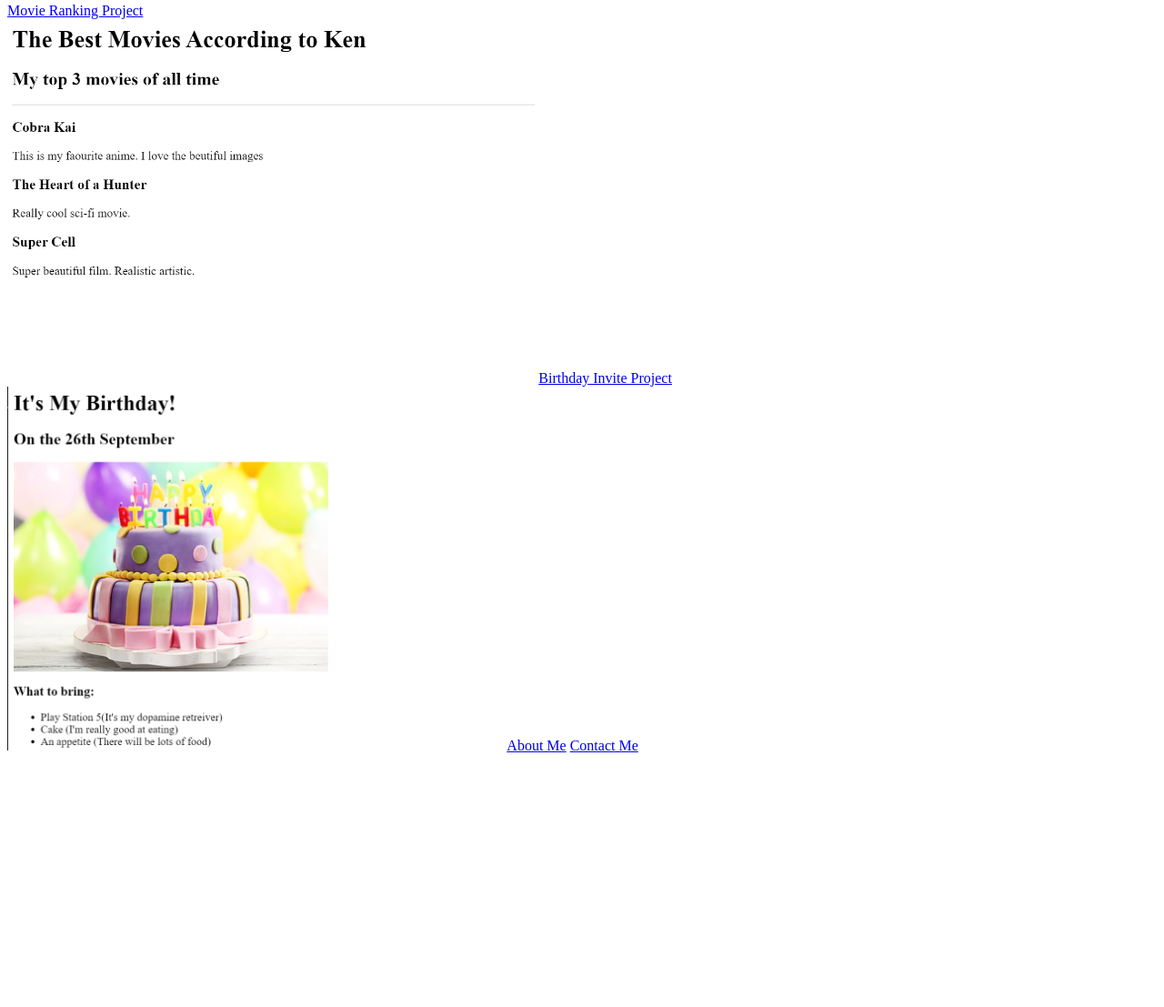
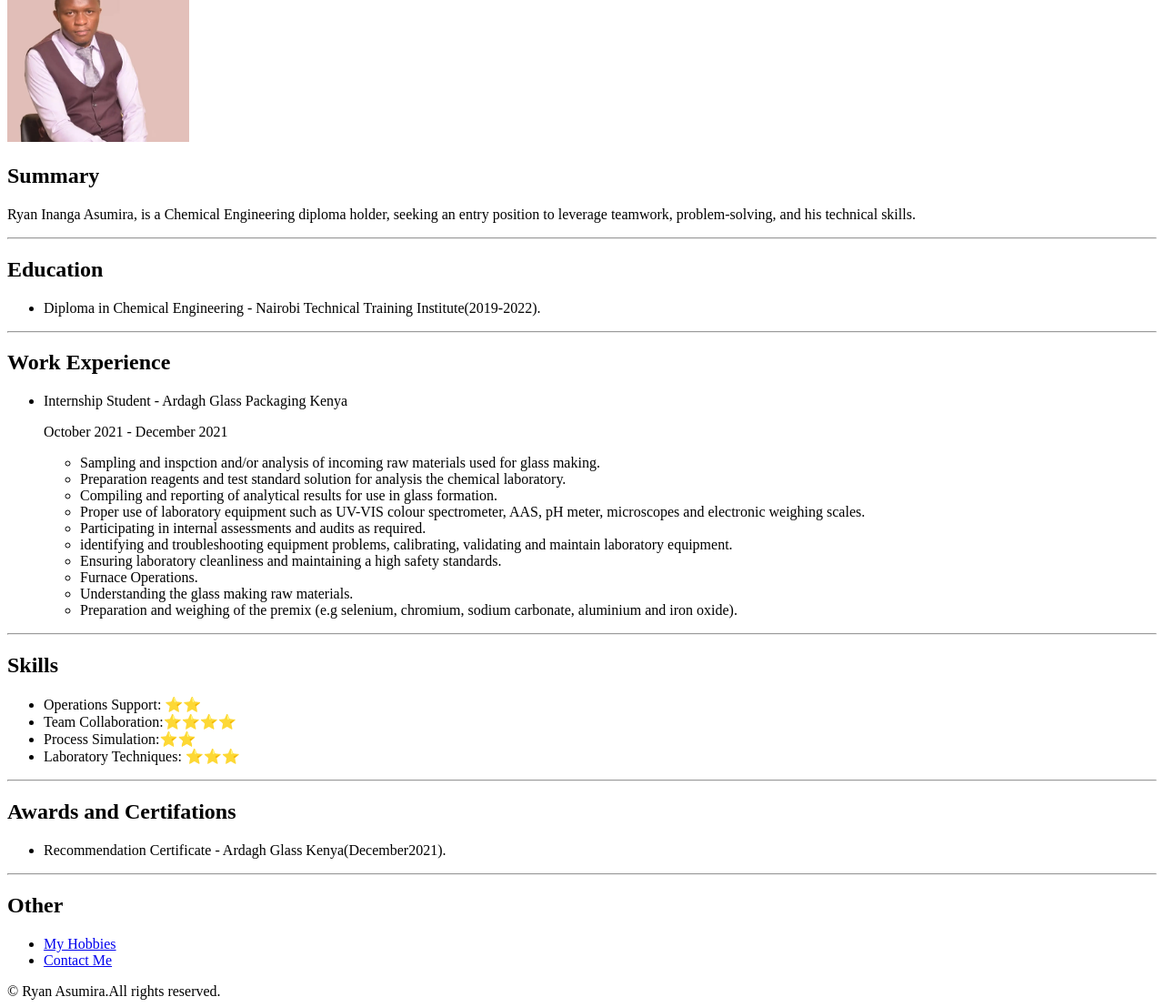
Before and after one commit to ryanasumira/html-portfolio, a plain HTML site: page index.html in a window 1280 px wide. Shown: the part 124-1231 px from the top of the page at 91% size. Before the commit the page ends 961 px from the top, so only its background shows below. Drawn offline with Linux system fonts and the light colour scheme.

Commit message:
Add files via upload

```diff
--- a/index.html
+++ b/index.html
@@ -1,38 +1,59 @@
-<!-- TODO 1: Create the HTML Boilerplate -->
-
-<!-- TODO 2: Add Your previous projects' HTML into the public folder -->
-
-<!-- TODO 3: Take screenshots of your project previews and add the images to the images folder -->
-
-<!-- TODO 4: Add titles/subtitles etc. -->
-
-<!-- TODO 5: Add a link to the project pages -->
-
-<!-- TODO 6: Add images to show the project previews
-HINT for TODO 6: You can use the height attribute set to 200 to make the image smaller:
-https://developer.mozilla.org/en-US/docs/Web/HTML/Element/img#attr-height -->
-
-<!-- TODO 7: Add the Contact Me and About Me page links -->
-
 <!DOCTYPE html>
 <html lang="en">
 <head>
     <meta charset="UTF-8">
     <meta name="viewport" content="width=device-width, initial-scale=1.0">
-    <title>My First Website</title>
+    <title>My Resume</title>
 </head>
 <body>
-    <h1>Kennedy Inanga's Portfolio</h1>
-    <h2>I'm a Web Developer</h2>
-         <a href="./public/movie-ranking.html">Movie Ranking Project</a><br>
-            <img src="./assets/images/Movie Ranking.png" height="400px"    alt="Best Movies Portfolio">
-        <a href="./public/birthday-invite.html">Birthday Invite Project</a><br>
-            <img src="./assets/images/Birthday Invite.png" height="400px" alt=" Birthday Invite Project">
-
-        <a href="./public/about.html">About Me</a>
-
-        <a href="./public/contact.html">Contact Me</a>
-
-
+    <h1>Ryan Asumira</h1>
+    <img src="./Assets/Portfolio.jpg.jpeg" height="200px" alt="profile image of Ryan Asumira">
+    <h2>Summary</h2>
+    <p>Ryan Inanga Asumira, is a Chemical Engineering diploma holder, seeking an entry position to leverage teamwork, problem-solving, and his technical skills. </p>
+    <hr>
+    <h2>Education</h2>
+    <ul>
+        <li><p>Diploma in Chemical Engineering - Nairobi Technical Training Institute(2019-2022).</p></li>
+    </ul>
+    <hr>
+    <h2>Work Experience</h2>
+    <ul>
+        <li><p>Internship Student - Ardagh Glass Packaging Kenya</p></li>
+        <p>October 2021 - December 2021</p>
+        <ul style="list-style-type: circle;">
+            <li>Sampling and inspction and/or analysis of incoming raw materials used for glass making.</li>
+            <li>Preparation reagents and test standard solution for analysis the chemical laboratory.</li>
+            <li>Compiling and reporting of analytical results for use in glass formation.</li>
+            <li>Proper use of laboratory equipment such as UV-VIS colour spectrometer, AAS, pH meter, microscopes and electronic weighing scales.</li>
+            <li>Participating in internal assessments and audits as required.</li>
+            <li>identifying and troubleshooting equipment problems, calibrating, validating and maintain laboratory equipment.</li>
+            <li>Ensuring laboratory cleanliness and maintaining a high safety standards.</li>
+            <li>Furnace Operations.</li>
+            <li>Understanding the glass making raw materials.</li>
+            <li>Preparation and weighing of the premix (e.g selenium, chromium, sodium carbonate, aluminium and iron oxide).</li>
+        </ul>
+    </ul>
+    <hr>
+    <h2>Skills</h2>
+    <ul>
+        <li>Operations Support: ⭐️⭐️</li>
+        <li>Team Collaboration:⭐️⭐️⭐️⭐️</li>
+        <li>Process Simulation:⭐️⭐️</li>
+        <li>Laboratory Techniques: ⭐️⭐️⭐️</li>
+    </ul>
+    <hr>
+    <h2>Awards and  Certifations</h2>
+    <ul>
+        <li>Recommendation Certificate - Ardagh Glass Kenya(December2021).</li>
+    </ul>
+    <hr>
+    <h2>Other</h2>
+    <ul>
+        <li><a href="./My Hobbies.html">My Hobbies</a></li>
+        <li><a href="./Contact Me.html">Contact Me</a></li>
+    </ul>
+    <footer>
+         © Ryan Asumira.All rights reserved.
+    </footer>
 </body>
 </html>
```
Also changed, not shown: Contact Me.html (added, +5 -0 lines), My Hobbies.html (added, +6 -0 lines), Assets/Portfolio.jpg.jpeg (added).
